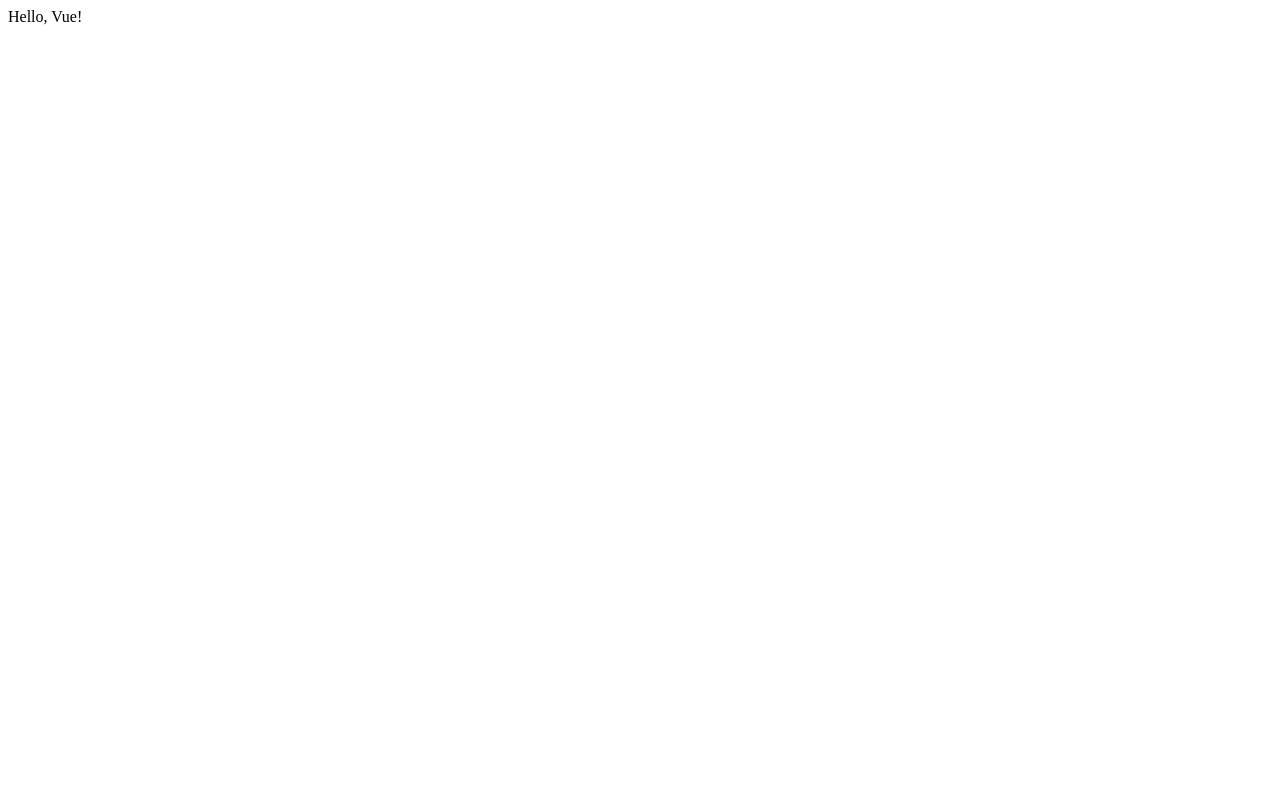
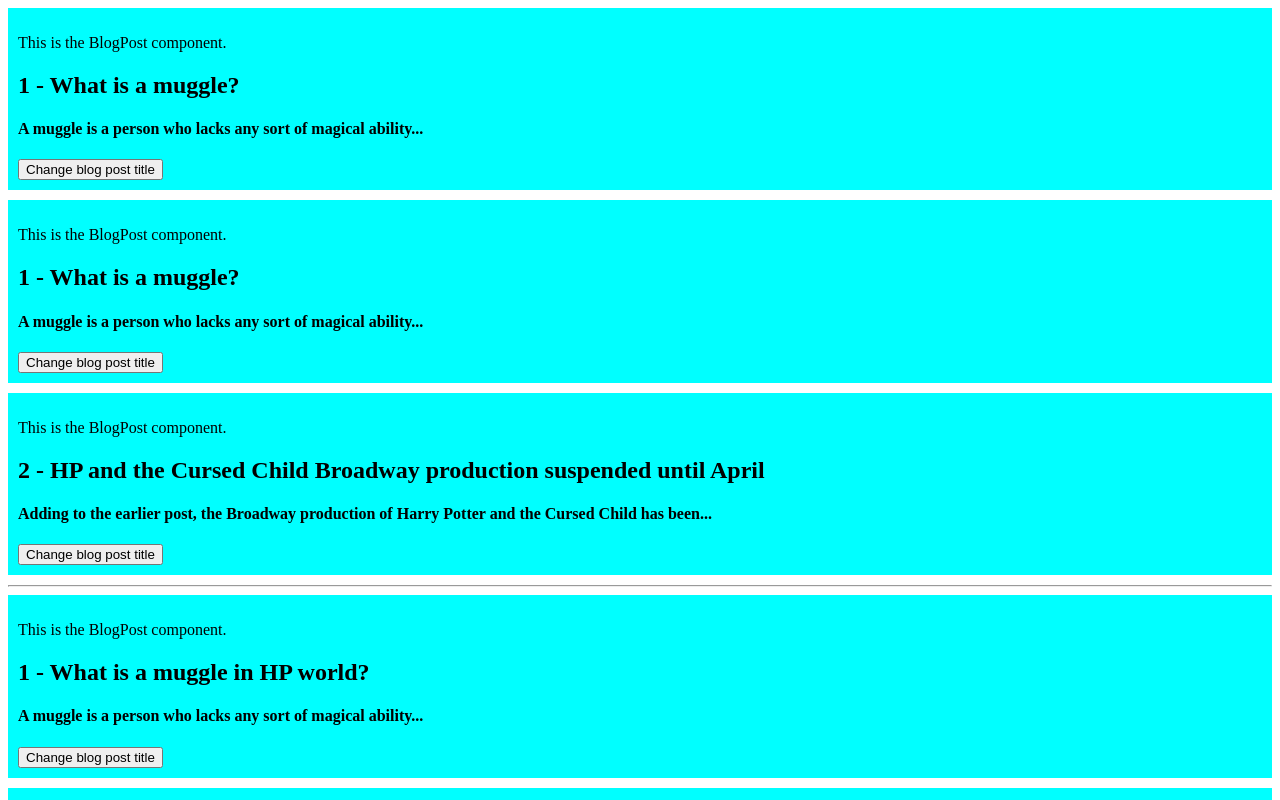
Before and after one commit to kayserver/learn-vue-3-with-Kadin, a Vue app: page / in a window 1280 px wide. Shown: the top 800 px of the page. Built offline with nearby package versions, Linux system fonts and the light colour scheme.

Commit message:
Pass data to child components with props.

```diff
--- a/src/App.vue
+++ b/src/App.vue
@@ -1,7 +1,83 @@
 <template>
-  <div>Hello, Vue!</div>
+  <!-- Passing data to child component through custom attributes. -->
+  <BlogPost
+    id="1"
+    blogPostTitle="What is a muggle?"
+    blogPostContent="A muggle is a person who lacks any sort of magical ability..."
+  >
+  </BlogPost>
+
+  <!-- Technically, you can use camelCase when passing props to a child component. However, the convention is using kebab-case to align with HTML attributes. -->
+  <BlogPost
+    id="1"
+    blog-post-title="What is a muggle?"
+    blog-post-content="A muggle is a person who lacks any sort of magical ability..."
+  >
+  </BlogPost>
+
+  <!-- We can use v-bind to pass data in parent component to child component. -->
+  <BlogPost
+    :id="blogPostId"
+    :blog-post-title="blogPostTitle"
+    :blog-post-content="blogPostContent"
+  ></BlogPost>
+
+  <hr />
+
+  <BlogPost
+    v-for="post in posts"
+    :key="post.id"
+    :id="post.id"
+    :blog-post-title="post.blogPostTitle"
+    :blog-post-content="post.blogPostContent"
+  ></BlogPost>
+  <!-- Think about this, what if a blog post have 10 properties to display, e.g. publish date, author, number of likes etc. This will make the above BlogPost element very lengthy. -->
+
+  <hr />
+
+  <!-- Binding multiple properties using an object. -->
+  <BlogPost v-for="post in posts" :key="post.id" v-bind="post"></BlogPost>
 </template>
 
-<script setup></script>
+<script setup>
+import BlogPost from '@/BlogPost.vue'
+import { ref } from 'vue'
 
-<style lang="scss" scoped></style>
+let blogPostId = ref(2)
+let blogPostTitle = ref(
+  'HP and the Cursed Child Broadway production suspended until April'
+)
+let blogPostContent = ref(
+  'Adding to the earlier post, the Broadway production of Harry Potter and the Cursed Child has been...'
+)
+//copy and fast. an array of blog posts
+let posts = ref([
+  {
+    id: 1,
+    blogPostTitle: 'What is a muggle in HP world?',
+    blogPostContent:
+      'A muggle is a person who lacks any sort of magical ability...'
+  },
+  {
+    id: 2,
+    blogPostTitle:
+      'HP and the Cursed Child Broadway production suspended until April',
+    blogPostContent:
+      'Adding to the earlier post, the Broadway production of Harry Potter and the Cursed Child has been...'
+  },
+  {
+    id: 3,
+    blogPostTitle: 'Potter DIY: Make Your Own “Harry Potter Puppet Pal”',
+    blogPostContent:
+      'We all remember those iconic YouTube videos of Harry and the gang and probably couldn’t get “The Mysterious...'
+  },
+  {
+    id: 4,
+    blogPostTitle: 'Fan Project Brings Life to “Harry Potter” in Translation',
+    blogPostContent:
+      'It’s no secret that the Harry Potter series is a global phenomenon, having been translated into over 80 languages to date....'
+  }
+])
+</script>
+
+<style scoped></style>
--- /dev/null
+++ b/src/BlogPost.vue
@@ -0,0 +1,37 @@
+<template>
+  <div class="blog-post">
+    <p>
+      {{ message }}
+      <!--show message-->
+    </p>
+    <!-- Display the id, title, and content of a blog post -->
+    <h2>{{ id }} - {{ blogPostTitle }}</h2>
+    <h4>{{ blogPostContent }}</h4>
+    <button @click="chnageBlogPostTitle">Change blog post title</button>
+  </div>
+</template>
+
+<script setup>
+import { ref } from 'vue'
+
+let message = ref('This is the BlogPost component.')
+const props = defineProps(['id', 'blogPostTitle', 'blogPostContent'])
+function chnageBlogPostTitle() {
+    props.blogPostTitle = "A different title"
+}
+//any value can be passed to any promt
+// console.log(props.blogPostTitle)
+// defineProps({
+//   id: Number,
+//   blogPostTitle: String,
+//   blogPostContent: String
+// })
+</script>
+
+<style scoped>
+.blog-post {
+  background-color: aqua;
+  padding: 10px;
+  margin-bottom: 10px;
+}
+</style>
```
